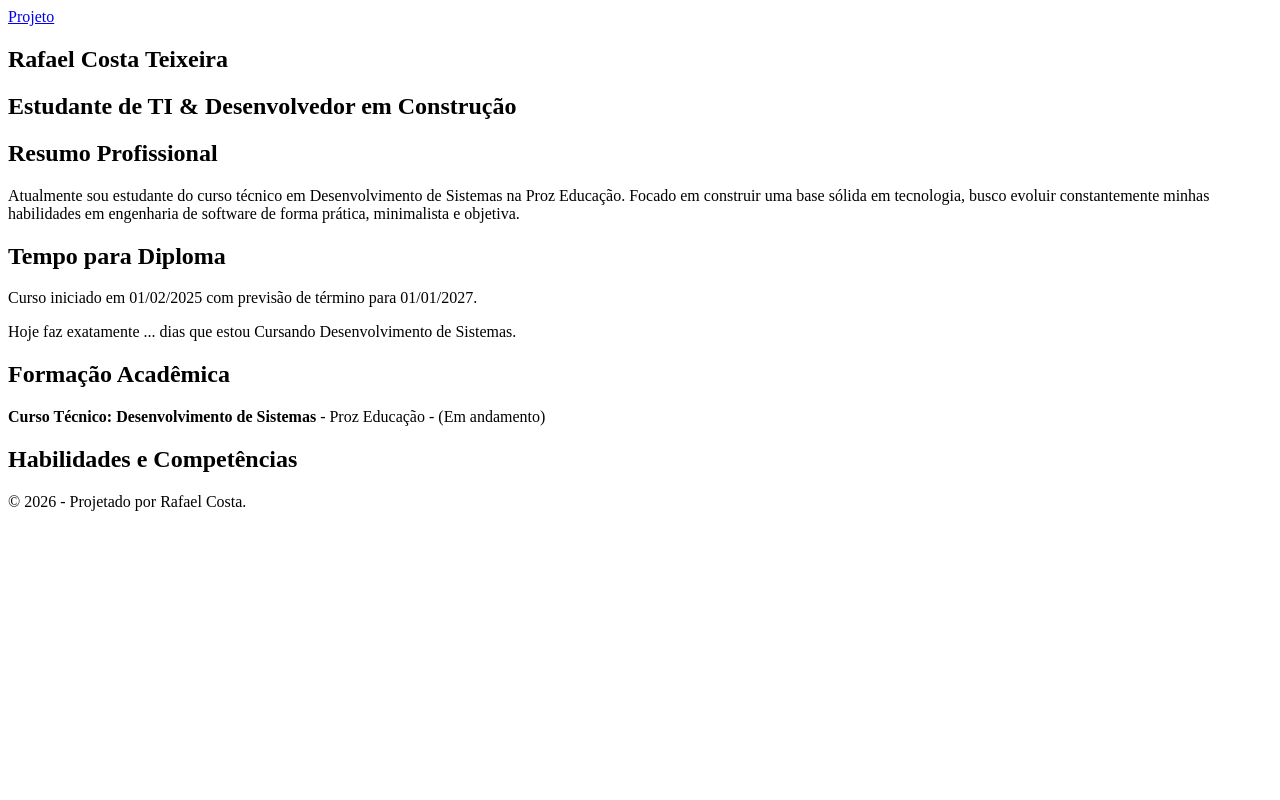
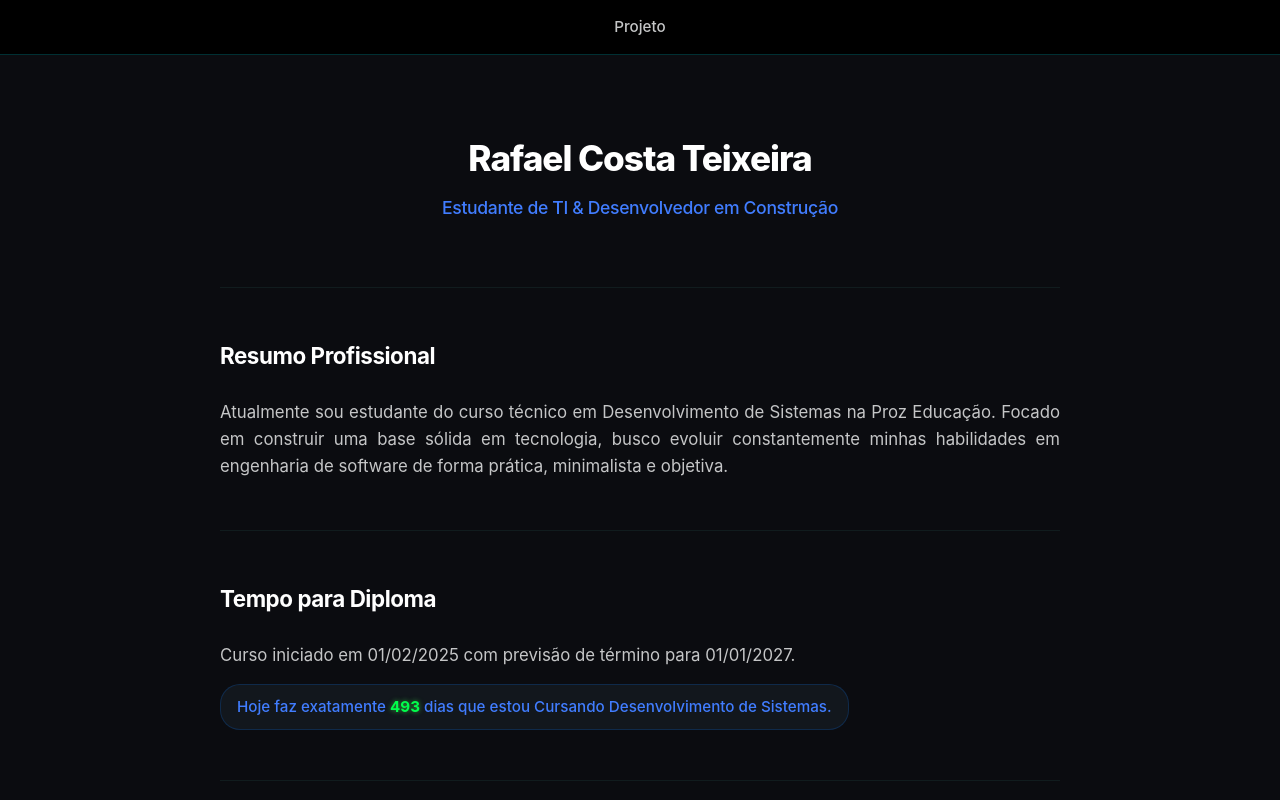
Before and after one commit to faelrct6/portifolio-projeto, a plain HTML site: page index.html in a window 1280 px wide. Shown: the top 800 px of the page. Drawn offline with Linux system fonts and the light colour scheme; the site is published under a folder, as on GitHub Pages, so addresses that start at the root find nothing.

Commit message:
alterações para github pages

```diff
--- a/index.html
+++ b/index.html
@@ -3,15 +3,15 @@
 <head>
     <meta charset="UTF-8">
     <meta name="viewport" content="width=device-width, initial-scale=1.0">
-    <link rel="icon" type="image/png" href="/img/icon-title.png">
-    <link rel="stylesheet" href="/styles/style.css">
+    <link rel="icon" type="image/png" href="img/icon-title.png">
+    <link rel="stylesheet" href="styles/style.css">
     <title>Rafael Costa | Portfólio</title>
 </head>
 <body>
 
     <header class="navbar">
         <div class="nav-container">
-            <a href="/pages/filmes.html" class="nav-link">Projeto</a>
+            <a href="pages/filmes.html" class="nav-link">Projeto</a>
         </div>
     </header>
 
@@ -61,6 +61,6 @@
         <p>&copy; 2026 - Projetado por Rafael Costa.</p>
     </footer>
 
-    <script src="/script/script.js"></script>
+    <script src="script/script.js"></script>
 </body>
 </html>
```
